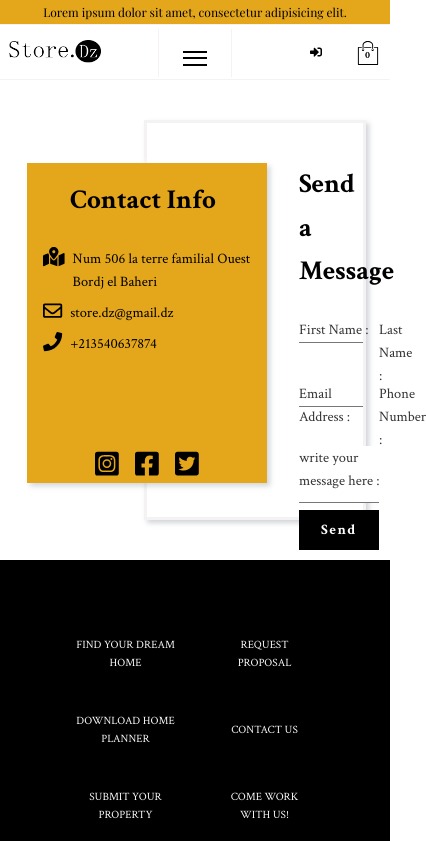
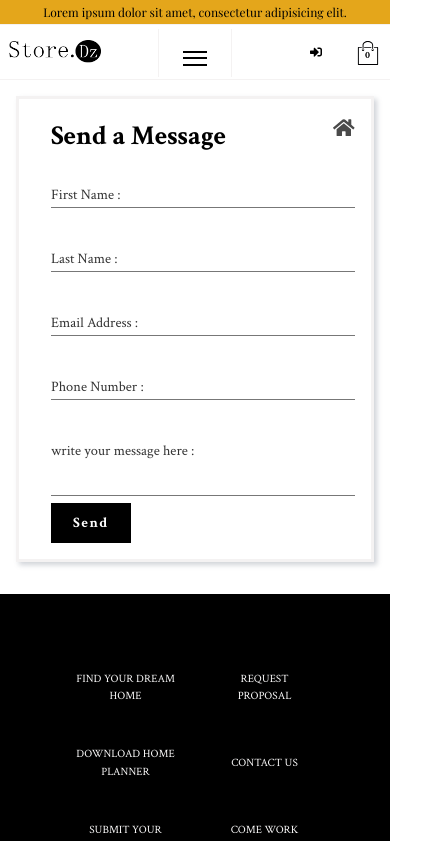
Before and after one commit to Kh-Oussama/store-dz-react-frontend, a React (Create React App) app: page /contactus in a window 390 px wide. Shown: the top 841 px of the page, 426 px wide, since content can reach past the window. Built offline with nearby package versions, Linux system fonts and the light colour scheme; a web font is replaced by a local one.

Commit message:
contact us page responsive 100%

```diff
--- a/src/components/header/header.component.jsx
+++ b/src/components/header/header.component.jsx
@@ -21,7 +21,7 @@ const Header = () => {
                     </Link>
                 </div>
                 <div className="header__item header__item--nav1">
-                    <Link to=''>
+                    <Link to='' >
                         Shop
                     </Link>
                 </div>
--- a/src/components/navigation/navigation-dropdown/navigation-dropdown.component.jsx
+++ b/src/components/navigation/navigation-dropdown/navigation-dropdown.component.jsx
@@ -58,7 +58,7 @@ const Dropdown = ({dropdownState}) => (
             </Link>
         </div>
         <div className="dropdown__item  dropdown--item-10">
-            <Link to=''>
+            <Link to='/contactus'>
                 <i className="fas fa-id-card"/> Contact
             </Link>
         </div>
--- a/src/pages/contact-us/contact-us.component.jsx
+++ b/src/pages/contact-us/contact-us.component.jsx
@@ -6,6 +6,11 @@ const ContactUs = () => {
     return (
         <div className="contactUs">
             <div className="content">
+                <div className="home">
+                    <Link to="/">
+                        <i className="fas fa-home"/>
+                    </Link>
+                </div>
                 <div className="content-contactInfo">
                     <h1>Contact Info</h1>
                     <div className="info">
@@ -33,6 +38,7 @@ const ContactUs = () => {
                     </div>
                 </div>
                 <div className="content-contactForm">
+
                     <h1>Send a Message</h1>
                     <form action="" className="formBlock" >
                         <div className="form-group">
--- a/src/pages/contact-us/contact-us.styles.scss
+++ b/src/pages/contact-us/contact-us.styles.scss
@@ -5,12 +5,27 @@
   padding: 5rem 10rem 5rem 25rem;
   font-family: inherit;
 
+  .home {
+    position: absolute;
+    right: 0;
+    padding-top: 2rem;
+    padding-right: 2rem;
+    font-size:2.4rem;
+    a svg {
+      color: var(--best-color-grey);
+    }
+  }
+
   @media only screen and (max-width: $bp-large) {
     padding: 5rem 8rem 5rem 23rem;
   }
   @media only screen and (max-width: $bp-medium) {
     padding: 5rem 3rem 5rem 18rem;
   }
+  @media only screen and (max-width: $bp-small) {
+    padding: 2rem;
+  }
+
   & .content {
     height: 50rem;
     background-color: white;
@@ -18,7 +33,10 @@
     position: relative;
     box-shadow: -3px -3px 7px transparent, 3px 3px 5px rgba(94, 104, 121, 0.288);
     border: 3px solid var(--color-grey-light-2);
-
+    @media only screen and (max-width: $bp-small) {
+      height: auto;
+      margin-bottom: 2rem;
+    }
     &-contactInfo {
       width: 30rem;
       height: 40rem;
@@ -28,8 +46,15 @@
       background-color: var(--color-primary);
       box-shadow: -3px -3px 7px #ffffff73, 3px 3px 5px rgba(94, 104, 121, 0.288);
       padding: 2rem 0 2rem 2rem;
-      animation: slide-info-left 2s cubic-bezier(.33,.64,.67,.65) both;
+      animation: slide-info-left 2s cubic-bezier(.33, .64, .67, .65) both;
 
+      @media only screen and (max-width: $bp-small) {
+        //top: auto;
+        //bottom: 0;
+        //left: 50%;
+        //transform: translateX(50%);
+        display: none;
+      }
 
 
       h1 {
@@ -43,13 +68,15 @@
       .info {
         font-size: 1.8rem;
         margin-bottom: 1rem;
-        color: rgba(0,0,0,1);
+        color: rgba(0, 0, 0, 1);
         display: flex;
         align-items: center;
         cursor: pointer;
-        &:hover ,&:hover span svg {
-          color: rgba(0,0,0,1);
+
+        &:hover, &:hover span svg {
+          color: rgba(0, 0, 0, 1);
         }
+
         span {
           margin-left: 1rem;
         }
@@ -75,6 +102,7 @@
             font-size: 3.4rem;
             color: black;
           }
+
           & :hover {
             color: rgba(0, 0, 0, 1);
           }
@@ -83,11 +111,16 @@
       }
 
     }
+
     &-contactForm {
       //background-color: red;
       margin-left: 15rem;
       margin-top: 5rem;
       padding-left: 4rem;
+      @media only screen and (max-width: $bp-small) {
+        margin: 0;
+        margin-bottom: 2rem;
+      }
 
 
       & h1 {
@@ -97,17 +130,26 @@
         color: black;
         //color: var(--color-primary-dark);
         //color: var(--best-color-grey);
+        @media only screen and (max-width: $bp-small) {
+          padding-top: 2rem;
+        }
       }
+
       .formBlock {
         display: grid;
-        grid-template-rows: repeat(3,8rem);
-        grid-template-columns: repeat(2,1fr);
+        grid-template-rows: repeat(3, 8rem);
+        grid-template-columns: repeat(2, 1fr);
+        @media only screen and (max-width: $bp-small) {
+          grid-template-columns: 1fr;
+          grid-template-rows: repeat(5, 8rem);
+
+        }
 
         .textarea {
-          grid-column: 1/-1 ;
+          grid-column: 1/-1;
         }
 
-        button{
+        button {
           width: 10rem;
           height: 5rem;
           background-color: black;
@@ -117,23 +159,28 @@
           letter-spacing: .2rem;
           border: 1px solid transparent;
           font-weight: bold;
+          cursor: pointer;
+
           &:hover {
             background-color: var(--color-primary);
             cursor: pointer;
             border: var(--line);
             color: black;
           }
+
           &:focus {
             background-color: var(--color-primary-dark);
             border: var(--line);
             outline: none;
             color: black;
           }
+
         }
 
         .form-group {
           padding-right: 2rem;
           position: relative;
+
           input, textarea {
             width: 100%;
             padding: .5rem 0;
@@ -146,6 +193,7 @@
             resize: none;
             position: relative;
           }
+
           input:focus ~ span,
           input:valid ~ span,
           textarea:focus ~ span,
@@ -156,6 +204,7 @@
             letter-spacing: .1rem;
             color: black;
           }
+
           span {
             position: absolute;
             top: 0;
@@ -184,11 +233,11 @@
   }
 }
 
-@keyframes fadeIn{
+@keyframes fadeIn {
   0% {
-    opacity:0;
+    opacity: 0;
   }
   100% {
-    opacity:1;
+    opacity: 1;
   }
 }
```
